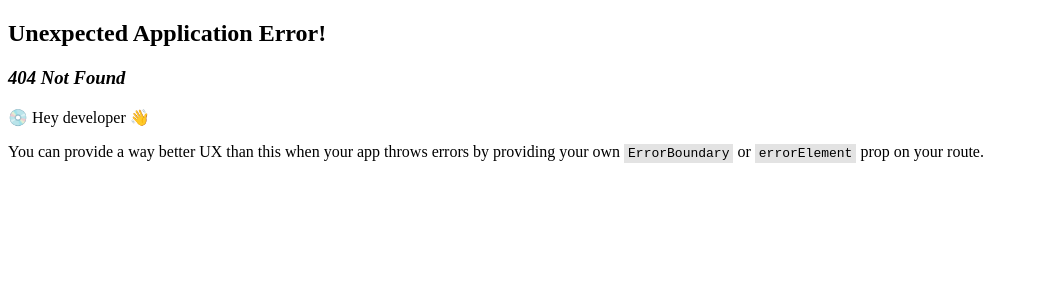
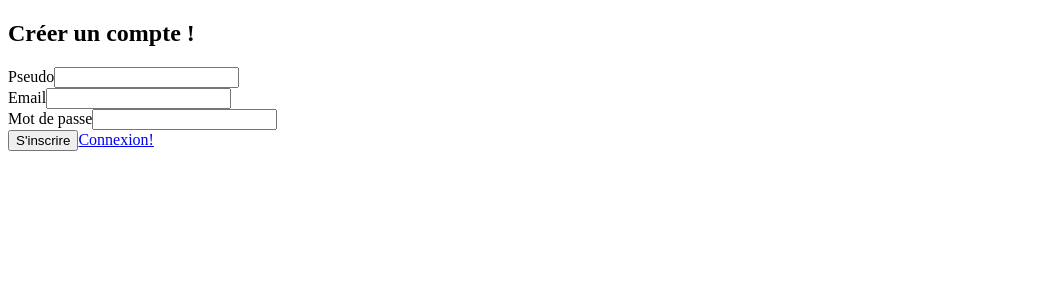
Before and after one commit to Adiallo99/Le_Coin_Des_Recettes, a React (Vite) app in the folder client/: page /register in a window 1280 px wide. Before the commit this address had no page. Shown: the top 300 px of the page, without its empty margins (0-1039 px from the left). Built offline with nearby package versions, Linux system fonts and the light colour scheme; no server answers.

Commit message:
register user side client

```diff
--- a/client/package.json
+++ b/client/package.json
@@ -7,6 +7,7 @@
     "preview": "vite preview"
   },
   "dependencies": {
+    "axios": "^1.7.7",
     "prop-types": "^15.8.1",
     "react": "^18.3.1",
     "react-dom": "^18.3.1",
--- a/client/src/main.jsx
+++ b/client/src/main.jsx
@@ -2,6 +2,11 @@ import React from "react";
 import ReactDOM from "react-dom/client";
 
 import { createBrowserRouter, RouterProvider } from "react-router-dom";
+
+import RegisterUser from "./pages/RegisterUser";
+import LoginUser from "./pages/LoginUser";
+
+import UserAction from "./services/UserAction";
 
 import App from "./App";
 
@@ -9,6 +14,15 @@ const router = createBrowserRouter([
   {
     path: "/",
     element: <App />,
+  },
+  {
+    path: "/register",
+    element: <RegisterUser />,
+    action: UserAction,
+  },
+  {
+    path: "/login",
+    element: <LoginUser />,
   },
 ]);
 
--- /dev/null
+++ b/client/src/pages/LoginUser.jsx
@@ -0,0 +1,8 @@
+function LoginUser (){
+
+    return(
+        <h2>Connexion</h2>
+    )
+
+}
+export default LoginUser;
--- /dev/null
+++ b/client/src/pages/RegisterUser.jsx
@@ -0,0 +1,32 @@
+import { Form, Link, useActionData} from "react-router-dom";
+
+function RegisterUser (){
+    const message = useActionData();
+
+    return(
+        <div>
+            <h2> Créer un compte ! </h2>
+            <Form className="formUser"  method="post" encType="multipart/form-data">
+                <div>
+                    <label htmlFor="pseudo" >Pseudo</label>
+                    <input type="text" id="pseudo" name="pseudo" required />
+                </div>
+                <div>
+                    <label htmlFor="email" >Email</label>
+                    <input type="email" id="email" name="email" required />
+                </div>
+                <div>
+                    <label htmlFor="password" >Mot de passe</label>
+                    <input type="password" id="password" name="password" required />
+                </div>
+                <div>{message}</div>
+                <button type="submit">S'inscrire</button>
+                <Link to="/Login">Connexion!</Link>
+            </Form>
+
+        </div>
+
+    )
+
+}
+export default RegisterUser;
--- /dev/null
+++ b/client/src/services/UserAction.js
@@ -0,0 +1,39 @@
+
+import myAxios from "./myAxios";
+
+const UserAction = async ({ request }) => {
+    const formData = await request.formData();
+
+  switch (request.method.toLowerCase()) {
+    case "post": {
+      try {
+        const response = await myAxios.post("/api/register",
+        {
+          headers: {
+            "Content-Type": "multipart/form-data",
+          },
+          pseudo: formData.get("pseudo"),
+          email: formData.get("email"),
+          password: formData.get("password"),
+        });
+
+        if(response.status !== 201){
+          return response.data;
+        }
+
+        return response.data.message;
+
+      } catch (err) {
+        return err.response.data;
+      }
+    }
+
+    default:
+      throw new Response("", { status: 405 });
+  }
+
+
+
+}
+
+export default UserAction;
--- /dev/null
+++ b/client/src/services/myAxios.js
@@ -0,0 +1,5 @@
+import axios from "axios";
+
+const myAxios = axios.create({ baseURL: import.meta.env.VITE_API_URL });
+
+export default myAxios;
```
